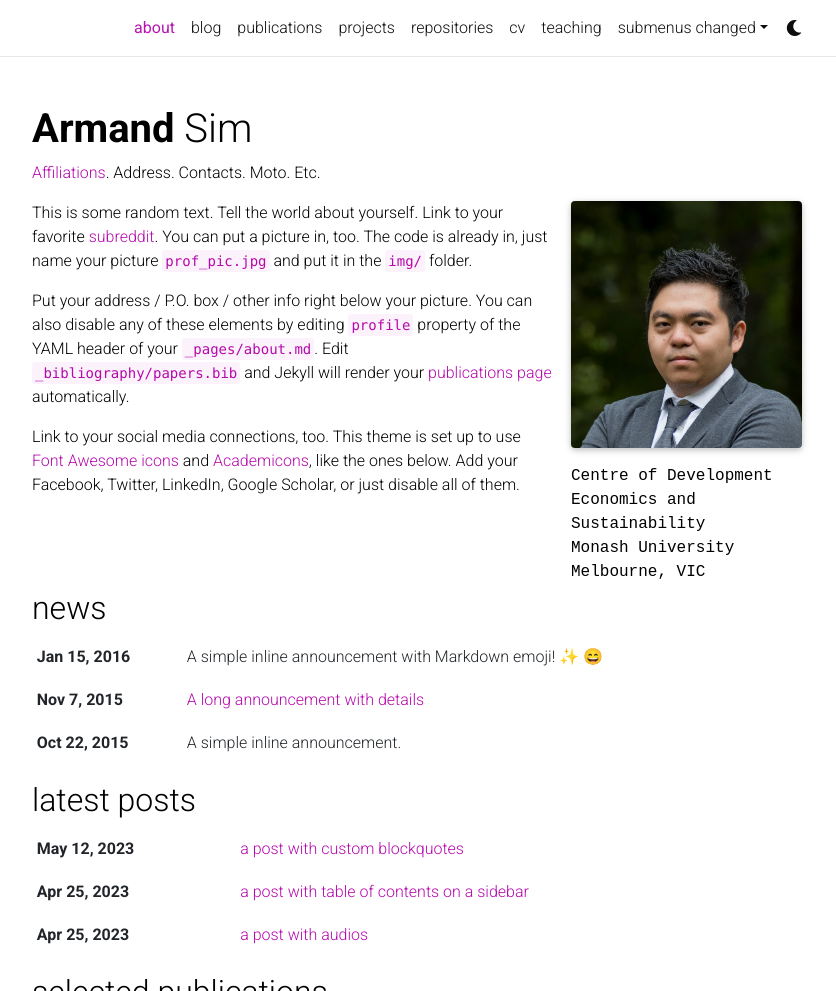
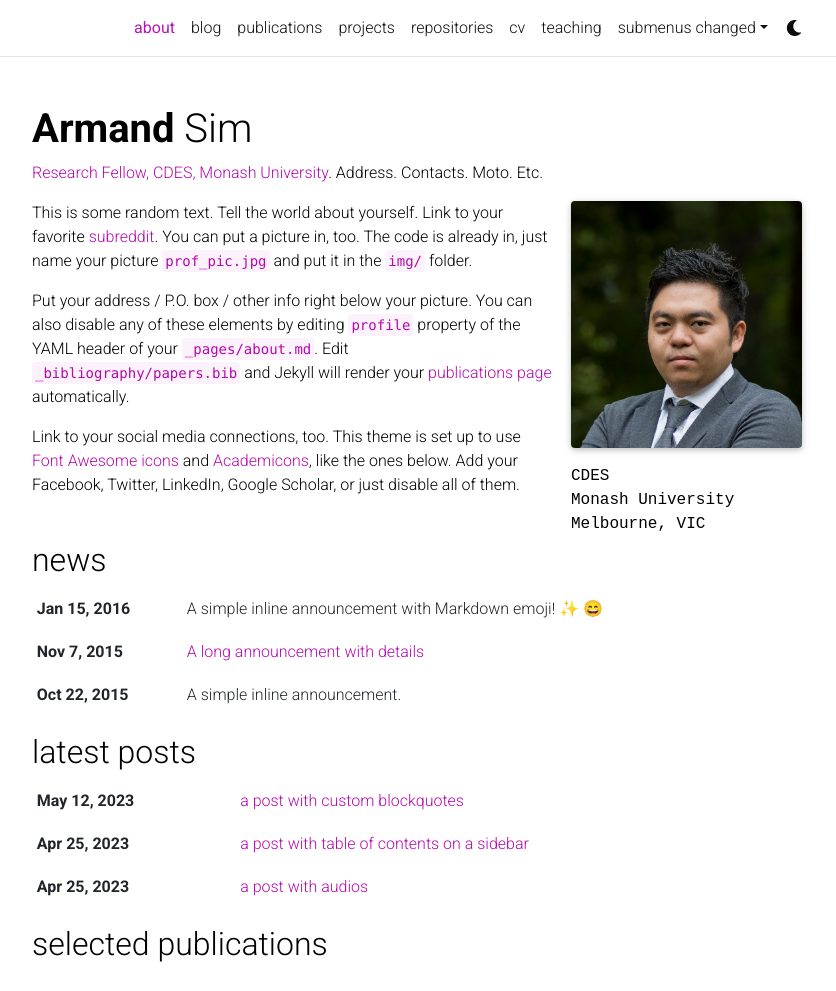
Before and after one commit to armandsim/armandsim.github.io, a Jekyll site: the page built from _pages/about.md, in a window 1280 px wide and 1328 px high, cut to the strip 0-991 px from the top of the window. Shown: the whole strip, without its empty margins (223-1059 px from the left). Built offline with Jekyll 4.4.1, drawn with Linux system fonts in a browser that asks for light colours; emoji names are drawn with the system emoji font; comment, search, counter and statistics services are not loaded; a style sheet for code colours, icons or effects is not loaded.

Commit message:
Update about.md

```diff
--- a/_pages/about.md
+++ b/_pages/about.md
@@ -2,14 +2,14 @@
 layout: about
 title: about
 permalink: /
-subtitle: <a href='#'>Affiliations</a>. Address. Contacts. Moto. Etc.
+subtitle: <a href='#'>Research Fellow, CDES, Monash University</a>. Address. Contacts. Moto. Etc.
 
 profile:
   align: right
   image: prof_pic.jpg
   image_circular: false # crops the image to make it circular
   address: >
-    <p>Centre of Development Economics and Sustainability</p>
+    <p>CDES</p>
     <p>Monash University</p>
     <p>Melbourne, VIC</p>
 
```
